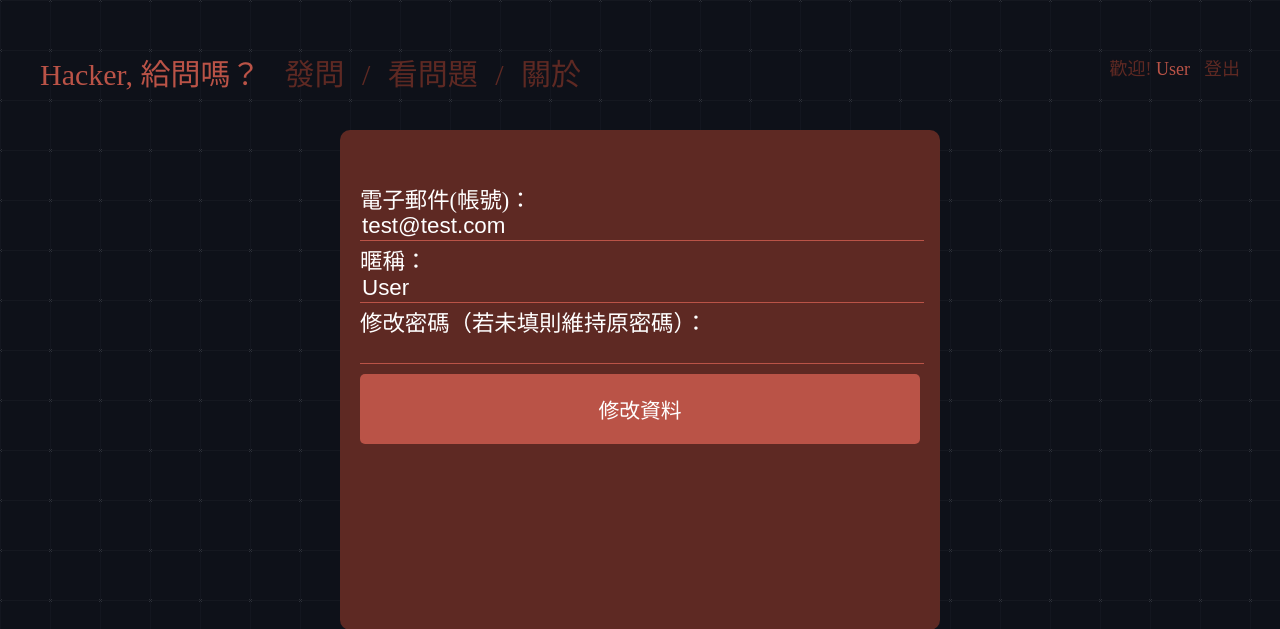
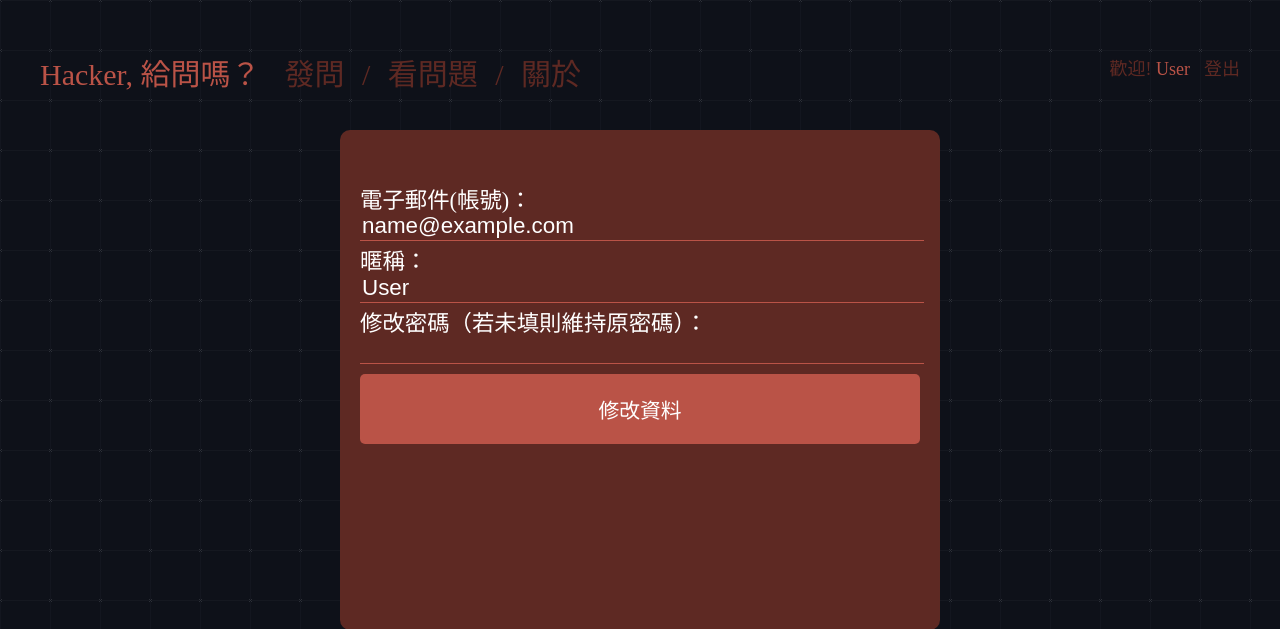
Before and after one commit to Yi-Tseng/SitconAskVote, a Django app: page /user/profile in a window 1280 px wide. Shown: the top 629 px of the page. Run offline with Django 3.2, Linux system fonts and the light colour scheme; the visitor is signed in with stand-in values (Sample User, id 1).

Commit message:
fix email bug

```diff
--- a/users/templates/profile.html
+++ b/users/templates/profile.html
@@ -5,7 +5,7 @@
         {% csrf_token %}
         <div class="field">
             <h2>電子郵件(帳號)：</h2>
-            <input name="email" value="test@test.com" disabled type="text"/>
+            <input name="email" value="{{user.email}}" disabled type="text"/>
         </div>
         <div class="field">
             <h2>暱稱：</h2>
```
